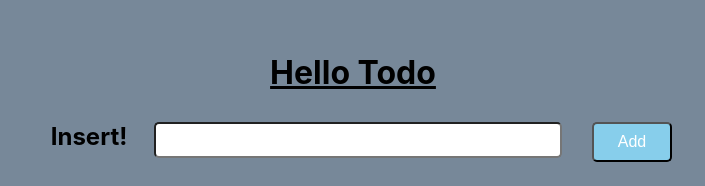
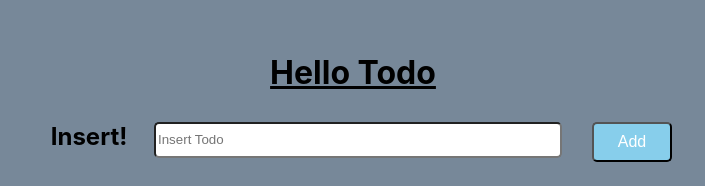
Before and after one commit to bluelion2/Study-Repo, a React (Create React App) app: page / in a window 1280 px wide. Shown: the part 140-326 px from the top of the page, without its empty margins (287-992 px from the left). Built offline with nearby package versions, Linux system fonts and the light colour scheme.

Commit message:
UI 기본 테스트 작성해보기

```diff
--- a/package.json
+++ b/package.json
@@ -22,8 +22,9 @@
     "eject": "react-scripts eject",
     "storybook": "start-storybook -p 9009 -s public",
     "build-storybook": "build-storybook -s public",
-    "test:cypress": "start-server-and-test start http://localhost:3000 cypress",
-    "cypress": "cypress run"
+    "test:cypress": "start-server-and-test start http://localhost:3000 cypress:run",
+    "cypress:run": "cypress run",
+    "cypress": "cypress open"
   },
   "eslintConfig": {
     "extends": "react-app"
--- a/src/Component/Input.tsx
+++ b/src/Component/Input.tsx
@@ -12,8 +12,16 @@ const InputContainer = ({ insertText, text, createTodo }) => {
   return (
     <InputBox>
       <Title>Insert!</Title>
-      <TextInputStyle type="text" value={text} onChange={handleChange} />
-      <ClickButton onClick={() => createTodo()}>Add</ClickButton>
+      <TextInputStyle
+        className="input"
+        type="text"
+        value={text}
+        onChange={handleChange}
+        placeholder="Insert Todo"
+      />
+      <ClickButton className="add" onClick={() => createTodo()}>
+        Add
+      </ClickButton>
     </InputBox>
   );
 };
--- a/src/Component/TodoList.tsx
+++ b/src/Component/TodoList.tsx
@@ -7,7 +7,7 @@ import { ClickButton } from "./Input";
 
 const TodoList = ({ todos, changeTodo, deleteTodo }) => {
   return (
-    <ListBox>
+    <ListBox className="todo-list">
       {todos.map(todo => (
         <ListItem
           key={todo.id}
@@ -15,10 +15,10 @@ const TodoList = ({ todos, changeTodo, deleteTodo }) => {
         >
           {todo.id} | {todo.content}
           <div>
-            <ClickButton onClick={() => changeTodo(todo.id)}>
+            <ClickButton className="change" onClick={() => changeTodo(todo.id)}>
               {todo.complete ? "Complete" : "Back"}
             </ClickButton>
-            <ClickButton onClick={() => deleteTodo(todo.id)}>
+            <ClickButton className="delete" onClick={() => deleteTodo(todo.id)}>
               Delete
             </ClickButton>
           </div>
--- a/src/index.tsx
+++ b/src/index.tsx
@@ -22,6 +22,8 @@ ReactDOM.render(
   document.getElementById("root")
 );
 
+window["store"] = store;
+
 // If you want your app to work offline and load faster, you can change
 // unregister() to register() below. Note this comes with some pitfalls.
 // Learn more about service workers: https://bit.ly/CRA-PWA
```
Also changed, not shown: 2 other files (tests, documents, lock files or other folders).
